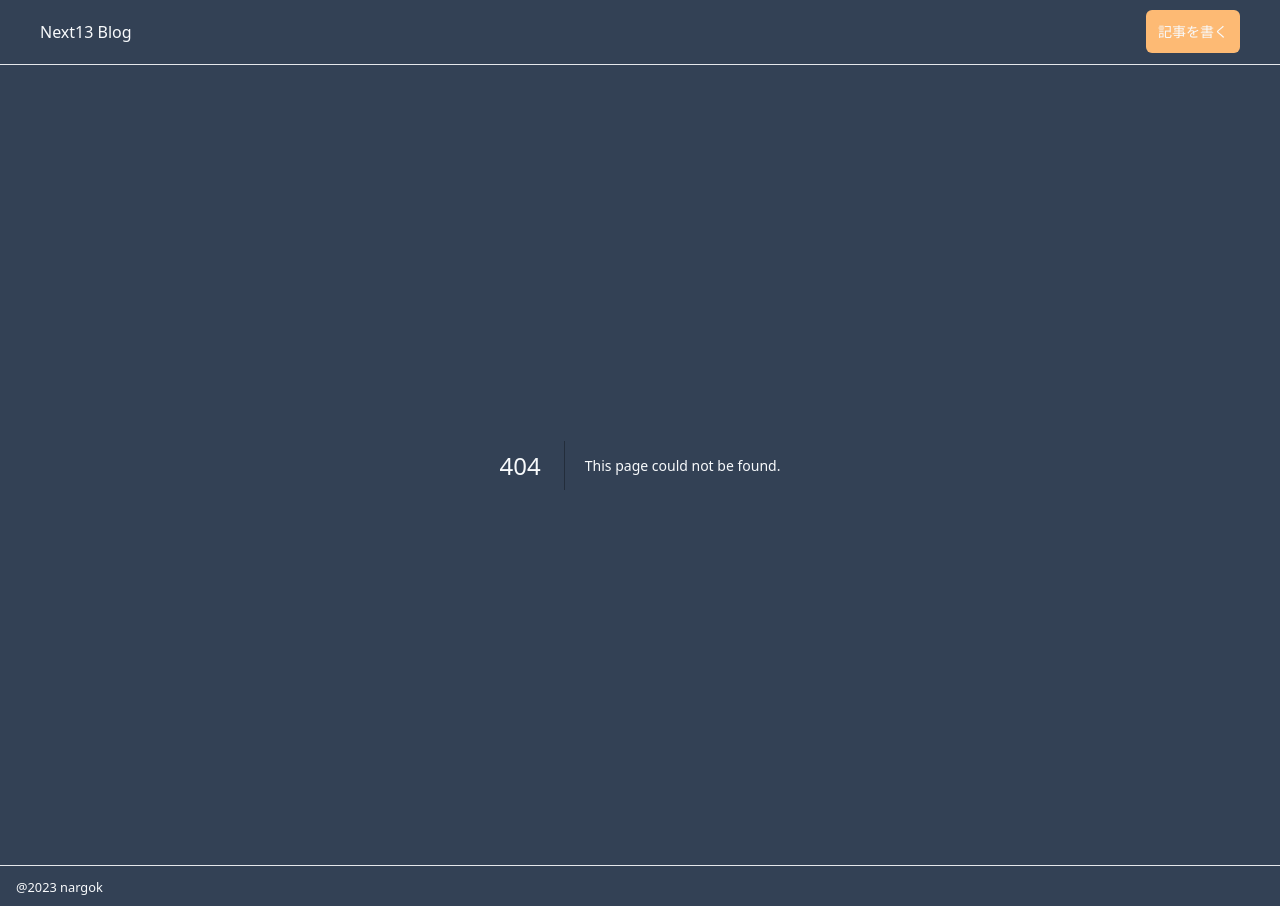
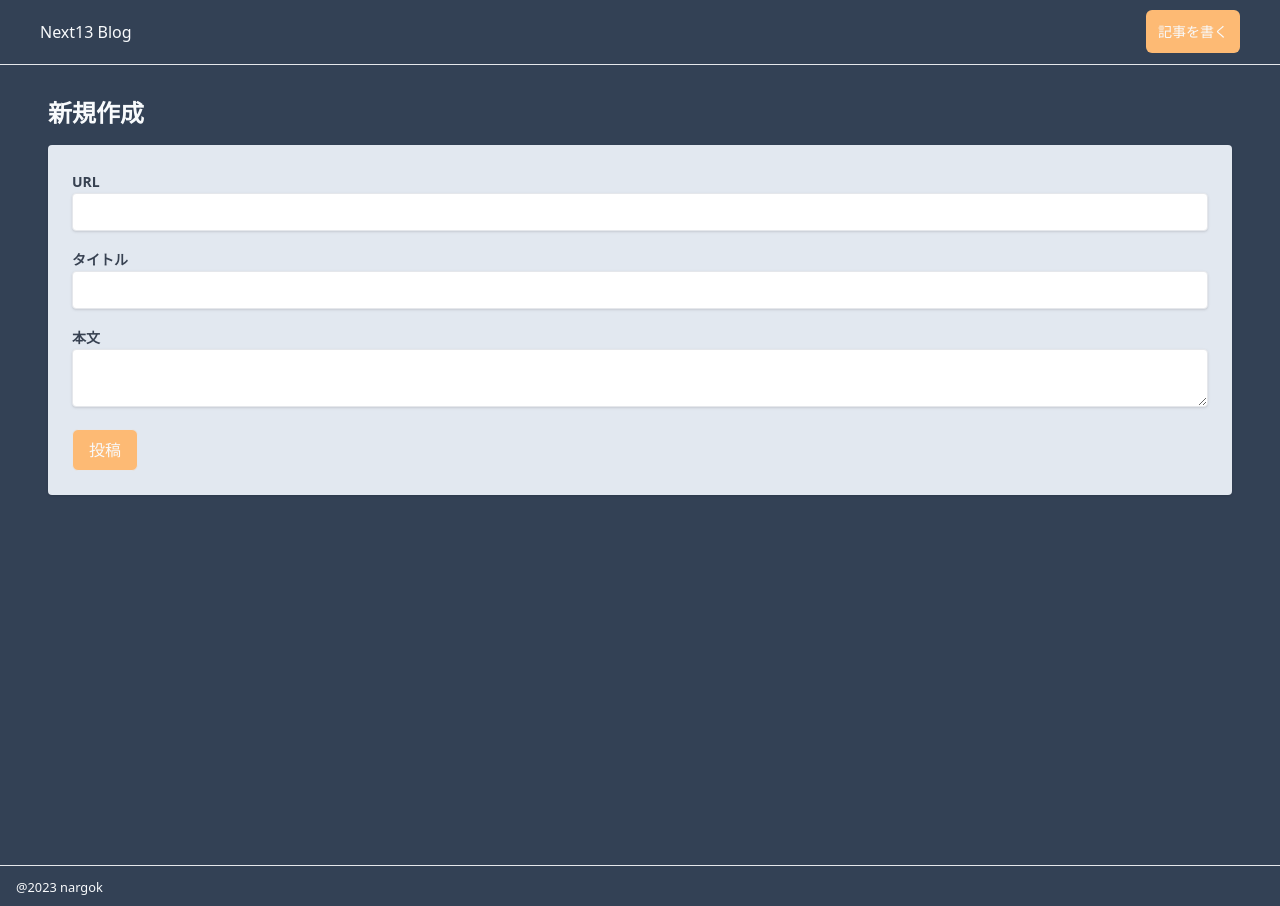
Before and after one commit to nargok/nextjs-blog-app, a Next.js app: page /articles/new in a window 1280 px wide. Before the commit this address had no page. Built offline with nearby package versions, Linux system fonts and the light colour scheme.

Commit message:
new article page

```diff
--- /dev/null
+++ b/src/app/articles/new/page.tsx
@@ -0,0 +1,40 @@
+import React from 'react'
+
+function CreateNewPage() {
+  return (
+    <div className='min-h-screen py-8 px-4 md:px-12'>
+      <h2 className='text-2xl font-bold mb-4'>新規作成</h2>
+      <form className='bg-slate-200 p-6 rounded shadow'>
+        <div className='mb-4'>
+          <label htmlFor='' className='text-gray-700 text-sm font-bold mb-2'>
+            URL
+          </label>
+          <input
+            type='text'
+            className='shadow border rounded w-full py-2 px-3 text-gray-300 leading-tight focus:outline-none'
+          />
+        </div>
+        <div className='mb-4'>
+          <label htmlFor='' className='text-gray-700 text-sm font-bold mb-2'>
+            タイトル
+          </label>
+          <input
+            type='text'
+            className='shadow border rounded w-full py-2 px-3 text-gray-300 leading-tight focus:outline-none'
+          />
+        </div>
+        <div className='mb-4'>
+          <label htmlFor='' className='text-gray-700 text-sm font-bold mb-2'>
+            本文
+          </label>
+          <textarea className='shadow border rounded w-full py-2 px-3 text-gray-300 leading-tight focus:outline-none' />
+        </div>
+        <button type='submit' className='py-2 px-4 border rounded-md bg-orange-300'>
+          投稿
+        </button>
+      </form>
+    </div>
+  )
+}
+
+export default CreateNewPage
--- /dev/null
+++ b/src/app/articles/page.tsx
@@ -0,0 +1,37 @@
+import ArticleList from '../components/ArticleList'
+
+export default function Home() {
+  return (
+    <div className='md:flex'>
+      <section className='w-full md:w-2/3 flex flex-col items-center px-3'>
+        <ArticleList />
+      </section>
+      <aside className='w-full md:w-1/3 flex flex-col items-center px-3 md:pl-6'>
+        <div className='bg-white shadow-md rounded p-4 mb-6 mt-4'>
+          <h3 className='font-bold text-gray-900 mb-2'>About Me</h3>
+          <p className='text-gray-600'>
+            Lorem ipsum dolor sit amet, consectetur adipiscing elit. Suspendisse varius enim in eros
+            elementum tristique.
+          </p>
+        </div>
+        <div className='bg-white shadow-md rounded p-4 mb-6 mt-4 w-full'>
+          <h3 className='font-bold text-gray-900 mb-2'>Category</h3>
+          <ul className='text-gray-600 mt-2'>
+            <li>
+              <a href='#'>Technology</a>
+            </li>
+            <li>
+              <a href='#'>Automotive</a>
+            </li>
+            <li>
+              <a href='#'>Finance</a>
+            </li>
+            <li>
+              <a href='#'>Sports</a>
+            </li>
+          </ul>
+        </div>
+      </aside>
+    </div>
+  )
+}
```
